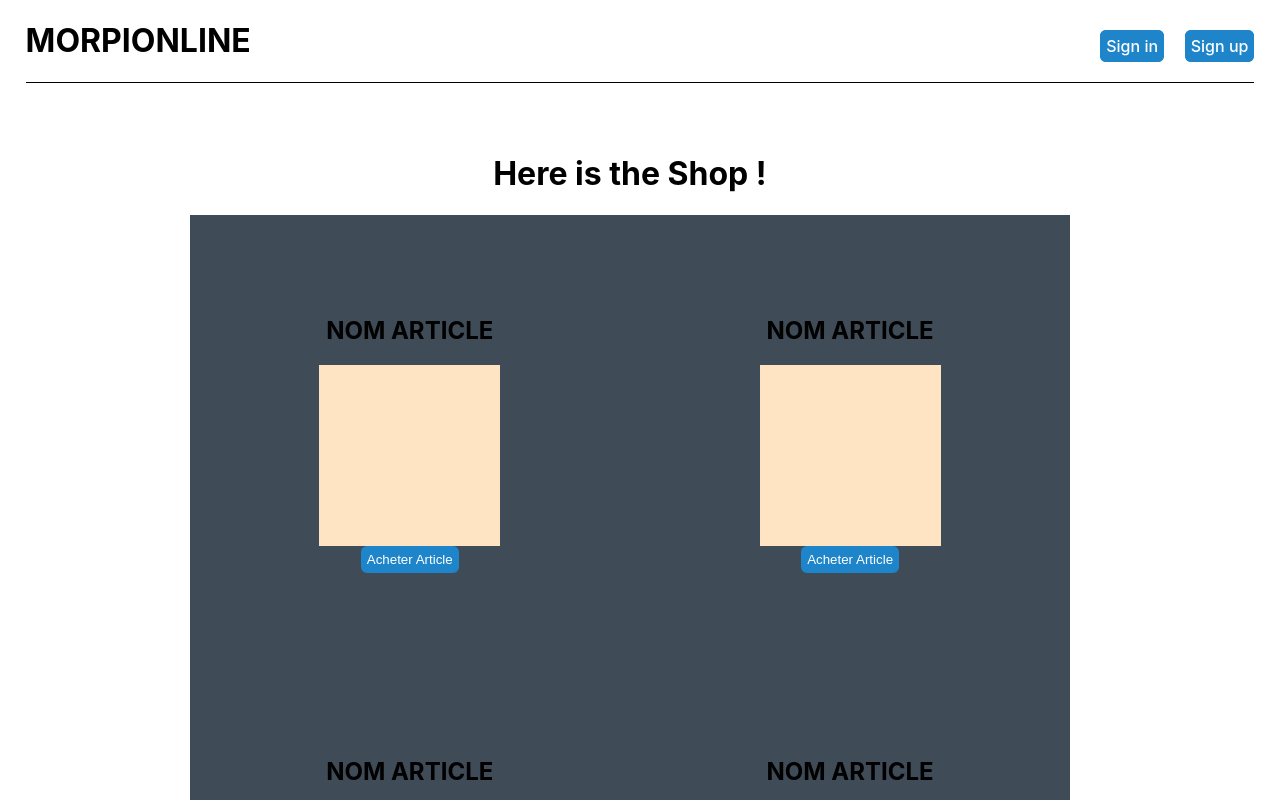
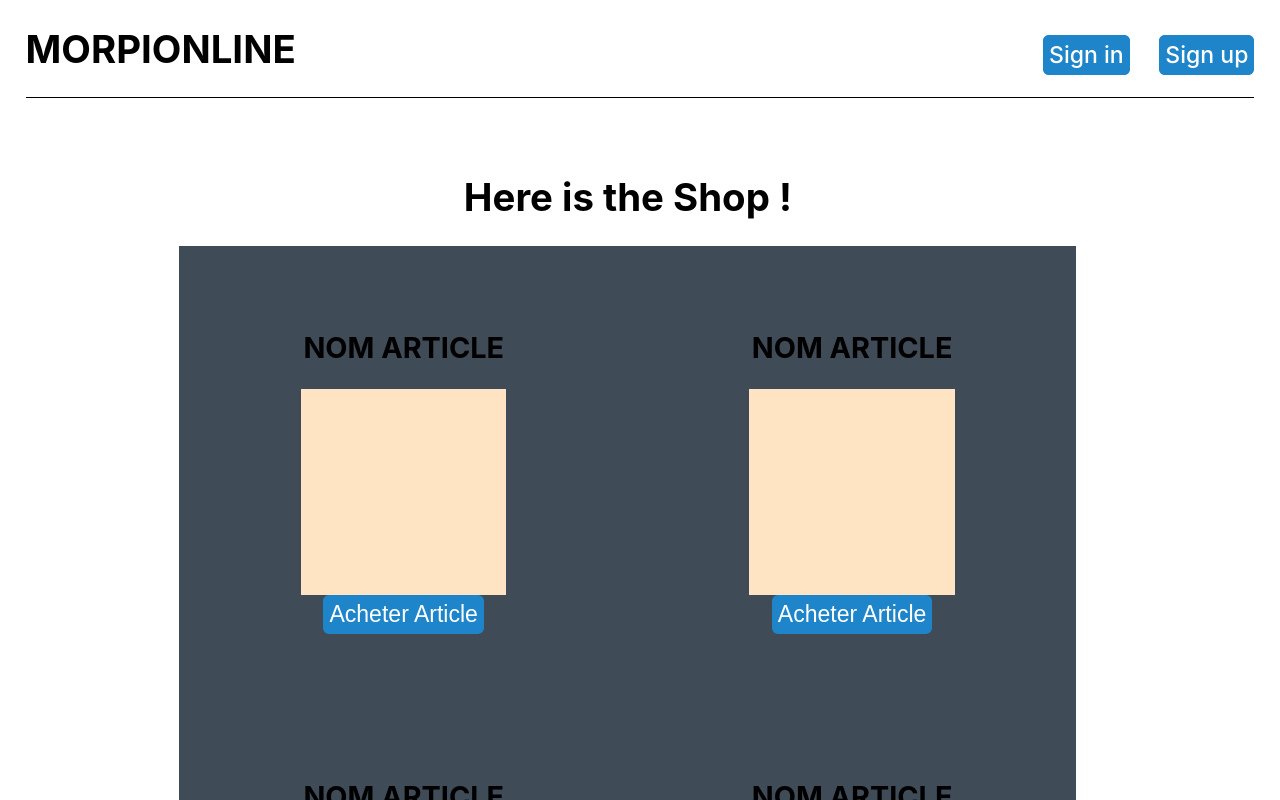
Before and after one commit to Samuel-Labagnere/morpionline, a React (Create React App) app: page /shop in a window 1280 px wide. Shown: the top 800 px of the page. Built offline with nearby package versions, Linux system fonts and the light colour scheme.

Commit message:
Increased font size

```diff
--- a/src/App.css
+++ b/src/App.css
@@ -1,6 +1,7 @@
 body{
   margin-left: 2vw;
   margin-right: 2vw;
+  font-size: larger;
 }
 
 .App {
--- a/src/components/ButtonComponent/style.css
+++ b/src/components/ButtonComponent/style.css
@@ -6,6 +6,7 @@
     background-color: #1e85ca;
     text-decoration: none;
     font-weight: 500;
+    font-size: larger;
 }
 .button:hover{
     color: #1e85ca;
--- a/src/components/PlayComponent/style.css
+++ b/src/components/PlayComponent/style.css
@@ -1,3 +1,4 @@
 #playComponent{
     text-align: center;
+    font-size: larger;
 }
```
